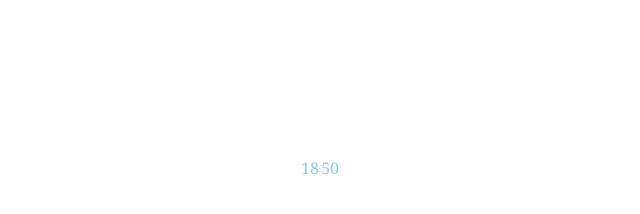
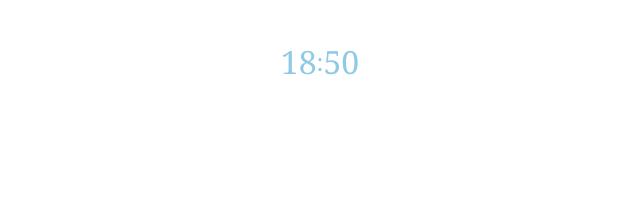
Before and after one commit to kocariz/notion-widgets, a plain HTML site: page digital-clock/index.html in a window 1280 px wide. Shown: the whole page, without its empty margins (320-960 px from the left). Drawn offline with Linux system fonts and the light colour scheme.

Commit message:
[UPDATE] Updated styles .css

```diff
--- a/digital-clock/style.css
+++ b/digital-clock/style.css
@@ -29,7 +29,6 @@ body {
 }
 
 .clock {
-    min-height: 16em;
     min-width: 16em;
     display: flex;
     justify-content: center;
@@ -42,10 +41,10 @@ body {
 
 .hour,
 .min {
-    font-size: 1rem;
+    font-size: 2rem;
 }
 .divider {
-    font-size: 0.5rem;
+    font-size: 1.5rem;
 }
 
 #logo {
```
